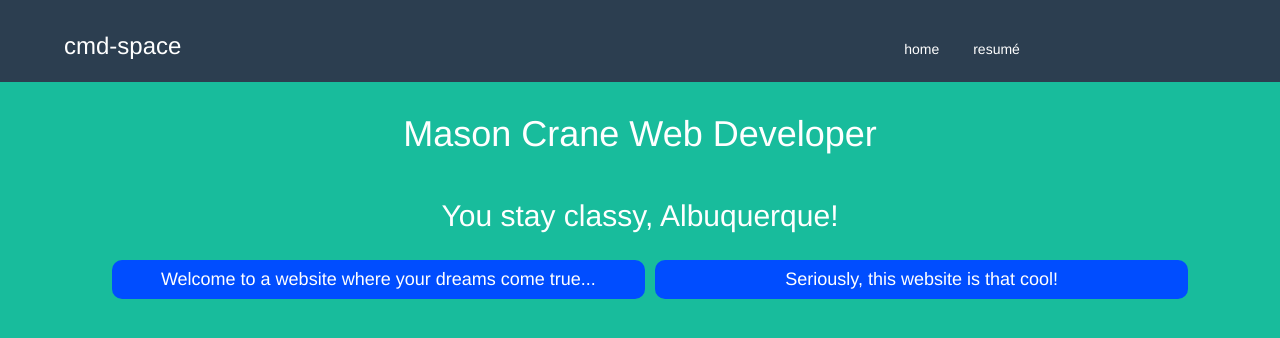
After one commit to cmd-space/cmd-space-com, a PHP site: page / in a window 1280 px wide. The commit adds this page. Shown: the top 338 px of the page. Run offline with PHP 8.4, Linux system fonts and the light colour scheme; some libraries are stand-ins or nearby versions.

Commit message:
added skeleton and some filler text :D as well as a few CSS rules

```diff
--- a/public_html/css/main.css
+++ b/public_html/css/main.css
@@ -1,8 +1,8 @@
-html {
-	background-color: #2C3E50;
-}
+/*html {*/
+	/*background-color: #2C3E50;*/
+/*}*/
 
-body {
+body, header, main {
 	background-color: #18BC9C;
 }
 
@@ -40,3 +40,27 @@ nav {
 h1, h2, h3, p {
 	padding: 1% 5%;
 }
+
+.circular {
+	margin: .5rem .5rem;
+	background-color: #004dff;
+	-webkit-border-radius: 1rem;
+	-moz-border-radius: 1rem;
+	border-radius: 1rem;
+}
+/* below references: https://css-tricks.com/almanac/properties/a/animation/ */
+/*.circular {*/
+	/*-webkit-animation: 3s ease-in 1s slidein;*/
+	/*-moz-animation:    3s ease-in 1s slidein;*/
+	/*-o-animation:      3s ease-in 1s slidein;*/
+	/*animation: 3s ease-in 1s slidein;*/
+/*}*/
+
+/*@keyframes pulse {*/
+	/*0% {*/
+		/*background-color: #001F3F;*/
+	/*}*/
+	/*100% {*/
+		/*background-color: #FF4136;*/
+	/*}*/
+/*}*/
--- a/public_html/documentation/milestone-2.php
+++ b/public_html/documentation/milestone-2.php
@@ -31,7 +31,7 @@
 							<nav>
 								<ul class="nav masthead-nav">
 									<li><a href="https://bootcamp-coders.cnm.edu/~mcrane2/cmd-space-com/public_html/">home</a></li>
-									<li class="active"><a href="#">documentation</a></li>
+									<li class="active"><a href="/documentation/milestone-2.php">documentation</a></li>
 								</ul>
 							</nav>
 						</div>
--- /dev/null
+++ b/public_html/index.php
@@ -0,0 +1,59 @@
+<!doctype html>
+<html lang="en">
+	<head>
+		<meta charset="UTF-8">
+		<meta name="viewport" content="width=device-width, initial-scale=1.0">
+		<meta http-equiv="X-UA-Compatible" content="ie=edge">
+		<title>cmd-space web development</title>
+		<!-- Bootstrap -->
+		<link rel="stylesheet" href="https://maxcdn.bootstrapcdn.com/bootstrap/3.3.7/css/bootstrap.min.css" integrity="sha384-BVYiiSIFeK1dGmJRAkycuHAHRg32OmUcww7on3RYdg4Va+PmSTsz/K68vbdEjh4u" crossorigin="anonymous">
+
+		<!-- HTML5 shim and Respond.js for IE8 support of HTML5 elements and media queries -->
+		<!-- WARNING: Respond.js doesn't work if you view the page via file:// -->
+		<!--[if lt IE 9]>
+		<script src="https://oss.maxcdn.com/html5shiv/3.7.3/html5shiv.min.js"></script>
+		<script src="https://oss.maxcdn.com/respond/1.4.2/respond.min.js"></script>
+		<![endif]-->
+
+		<link rel="stylesheet" href="css/main.css">
+
+		<script src="https://use.fontawesome.com/334aa750b2.js"></script>
+	</head>
+	<body>
+		<div class="site-wrapper">
+
+			<div class="site-wrapper-inner">
+
+				<div class="cover-container">
+
+					<div class="masthead clearfix">
+						<div class="inner">
+							<h3 class="masthead-brand">cmd-space</h3>
+							<nav>
+								<ul class="nav masthead-nav">
+									<li class="active"><a href="https://bootcamp-coders.cnm.edu/~mcrane2/cmd-space-com/public_html/">home</a></li>
+									<li><a href="https://bootcamp-coders.cnm.edu/~mcrane2/resume/">resum&eacute;</a></li>
+								</ul>
+							</nav>
+						</div>
+					</div>
+					<header>
+						<div class="col-xs-12">
+							<h1 class="text-center">Mason Crane Web Developer</h1>
+							<h2 class="text-center">You stay classy, Albuquerque!</h2>
+						</div>
+					</header>
+					<main>
+						<div class="col-md-1"></div>
+						<div class="col-md-5 circular">
+							<h4 class="text-center">Welcome to a website where your dreams come true...</h4>
+						</div>
+						<div class="col-md-5 circular">
+							<h4 class="text-center">Seriously, this website is that cool!</h4>
+						</div>
+					</main>
+				</div>
+			</div>
+		</div>
+	</body>
+</html>
```
